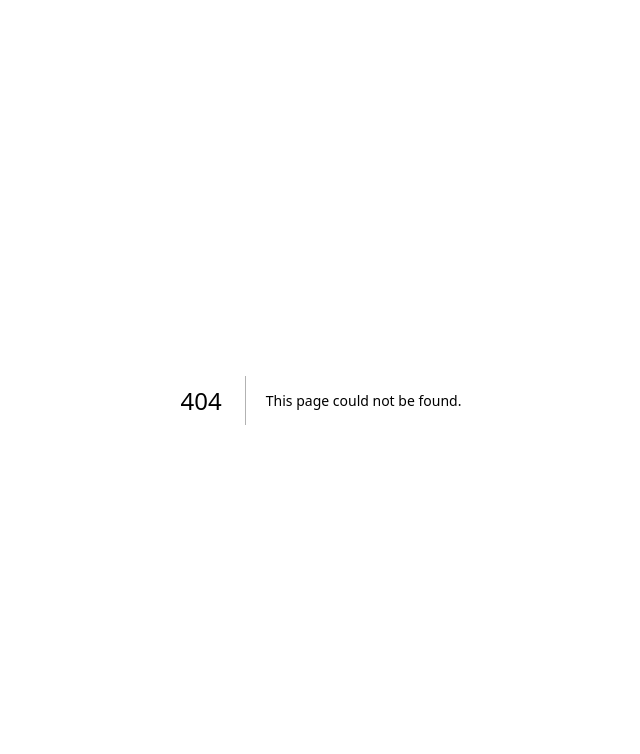
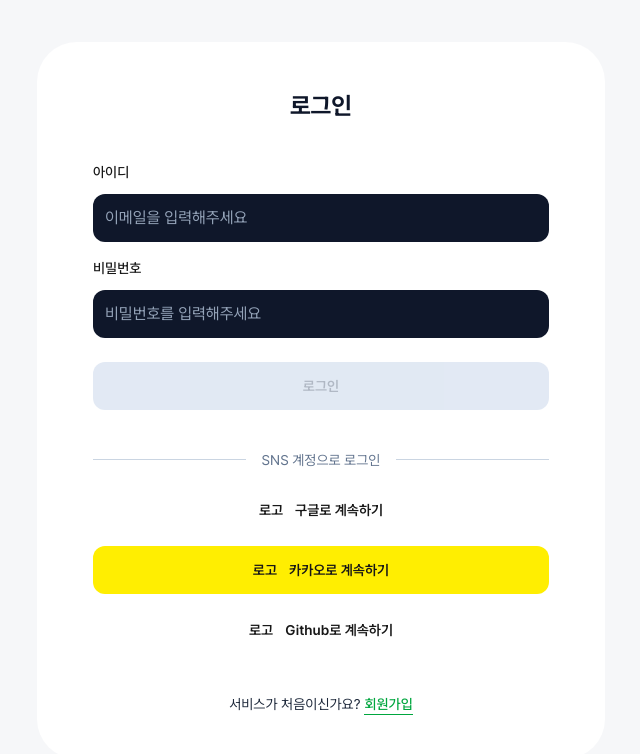
Before and after one commit to Codeit-13-Team-4/4_Frontend, a Next.js app: page /login in a window 1280 px wide. Before the commit this address had no page. Shown: the top 754 px of the page, without its empty margins (319-959 px from the left). Built offline with nearby package versions, Linux system fonts and the light colour scheme.

Commit message:
feat(login): 로그인UI 및 제출로직 구현

```diff
--- /dev/null
+++ b/app/login/page.tsx
@@ -0,0 +1,9 @@
+import LoginForm from "@/features/login/ui/LoginForm";
+
+export default function LoginPage() {
+  return (
+    <div className="flex min-h-screen items-center justify-center bg-[#F6F7F9]">
+      <LoginForm />
+    </div>
+  );
+}
--- /dev/null
+++ b/features/login/ui/LoginForm.tsx
@@ -0,0 +1,143 @@
+"use client";
+
+import Link from "next/link";
+import { useState } from "react";
+
+import { login } from "@/features/login/api/login";
+import LoginSubmitButton from "@/features/login/ui/LoginSubmitButton";
+import { Button } from "@/shared/ui/Button/Button";
+import { Input } from "@/shared/ui/Input/Input";
+import { Label } from "@/shared/ui/Label/Label";
+
+export default function LoginForm() {
+  const [loginId, setLoginId] = useState("");
+  const [password, setPassword] = useState("");
+
+  const [isPending, setIsPending] = useState(false);
+  const [error, setError] = useState("");
+
+  const isValid = loginId.trim() !== "" && password.trim() !== "";
+  const isSubmitDisabled = !isValid || isPending;
+
+  const handleSubmit = async (e: React.FormEvent<HTMLFormElement>) => {
+    e.preventDefault();
+
+    if (isSubmitDisabled) return;
+
+    setError("");
+    setIsPending(true);
+
+    try {
+      await login({ loginId, password });
+    } catch (error) {
+      if (error instanceof Error) {
+        setError(error.message);
+      } else {
+        setError("로그인에 실패했습니다.");
+      }
+    } finally {
+      setIsPending(false);
+    }
+  };
+
+  return (
+    <div className="flex w-full max-w-[568px] flex-col items-center gap-2 rounded-[40px] bg-white px-14 pt-12 pb-11">
+      <form
+        onSubmit={handleSubmit}
+        className="flex w-full max-w-[456px] flex-col gap-6"
+      >
+        <div className="flex flex-col gap-10">
+          <h1 className="text-center text-2xl font-bold text-gray-900">
+            로그인
+          </h1>
+
+          <div className="flex flex-col gap-4">
+            <div className="flex flex-col gap-3">
+              <Label htmlFor="loginId" className="text-sm font-medium">
+                아이디
+              </Label>
+              <Input
+                id="loginId"
+                type="text"
+                placeholder="이메일을 입력해주세요"
+                value={loginId}
+                onChange={(e) => setLoginId(e.target.value)}
+              />
+            </div>
+
+            <div className="flex flex-col gap-3">
+              <Label htmlFor="password" className="text-sm font-medium">
+                비밀번호
+              </Label>
+              <Input
+                id="password"
+                type="password"
+                placeholder="비밀번호를 입력해주세요"
+                value={password}
+                onChange={(e) => setPassword(e.target.value)}
+              />
+            </div>
+          </div>
+        </div>
+
+        <div className="flex flex-col gap-10">
+          <div className="flex flex-col gap-2">
+            <LoginSubmitButton
+              disabled={isSubmitDisabled}
+              isPending={isPending}
+            />
+
+            {error ? <p className="text-sm text-red-500">{error}</p> : null}
+          </div>
+
+          <div className="flex flex-col gap-4">
+            <div className="flex w-full items-center gap-4">
+              <div className="h-px flex-1 bg-slate-300" />
+              <span className="shrink-0 text-sm text-slate-500">
+                SNS 계정으로 로그인
+              </span>
+              <div className="h-px flex-1 bg-slate-300" />
+            </div>
+
+            <div className="flex flex-col gap-3">
+              <Button type="button" variant="outline" className="w-full">
+                <div className="flex items-center gap-3">
+                  <span>로고</span>
+                  <span>구글로 계속하기</span>
+                </div>
+              </Button>
+
+              <Button
+                type="button"
+                variant="secondary"
+                className="w-full bg-[#FFEE01]"
+              >
+                <div className="flex items-center gap-3">
+                  <span>로고</span>
+                  <span>카카오로 계속하기</span>
+                </div>
+              </Button>
+
+              <Button type="button" variant="outline" className="w-full">
+                <div className="flex items-center gap-3">
+                  <span>로고</span>
+                  <span>Github로 계속하기</span>
+                </div>
+              </Button>
+            </div>
+          </div>
+
+          <p className="flex justify-center gap-1 text-sm text-gray-800">
+            서비스가 처음이신가요?
+            <Link
+              href="/signup"
+              className="border-b font-medium text-green-600"
+            >
+              회원가입
+            </Link>
+          </p>
+        </div>
+      </form>
+    </div>
+  );
+}
--- /dev/null
+++ b/features/login/ui/LoginSubmitButton.tsx
@@ -0,0 +1,17 @@
+import { Button } from "@/shared/ui/Button/Button";
+
+interface LoginSubmitButtonProps {
+  disabled: boolean;
+  isPending: boolean;
+}
+
+export default function LoginSubmitButton({
+  disabled,
+  isPending,
+}: LoginSubmitButtonProps) {
+  return (
+    <Button type="submit" disabled={disabled} className="w-full">
+      {isPending ? "로그인 중..." : "로그인"}
+    </Button>
+  );
+}
```
